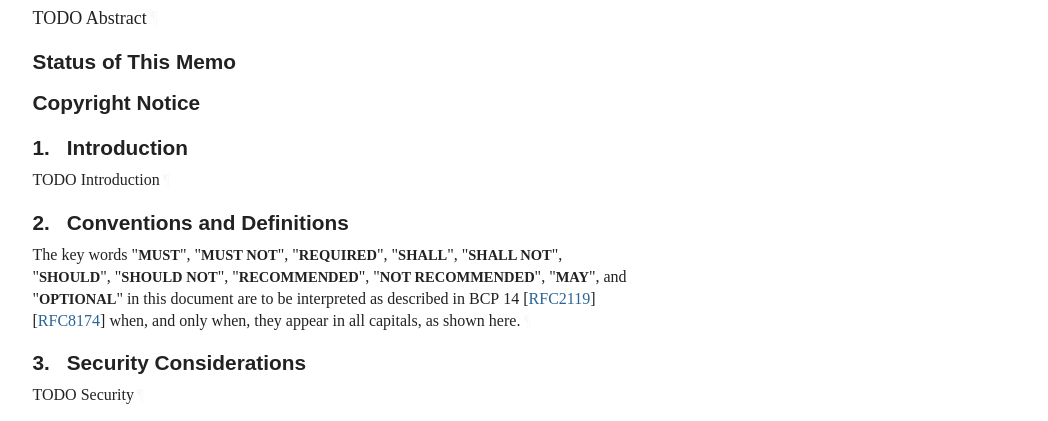
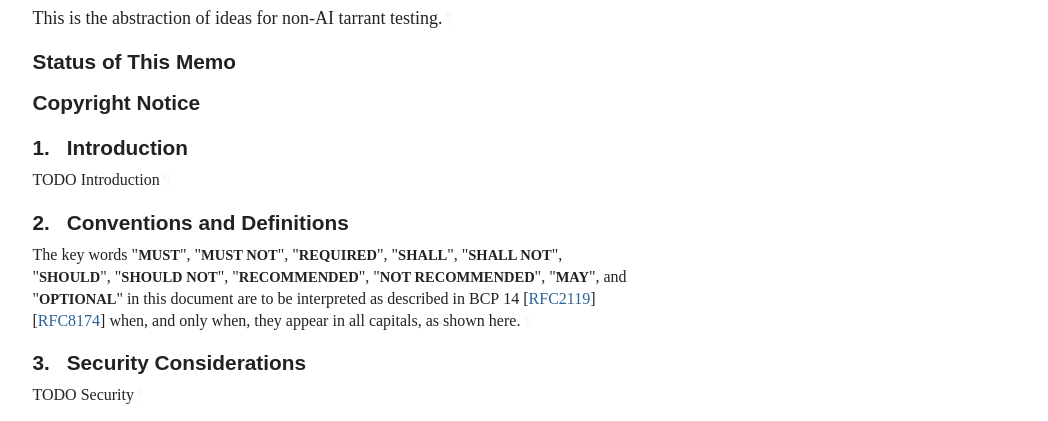
Before and after one commit to starrant-rpc/draft-tarrant-gh-testing, a plain HTML site: page draft-todo-yourname-protocol.html in a window 1280 px wide. Shown: the part 323-744 px from the top of the page, without its empty margins (92-1140 px from the left). Drawn offline with Linux system fonts and the light colour scheme; a web font is replaced by a local one.

Commit message:
Script updating gh-pages from e551f3f. [ci skip]

```diff
--- a/draft-todo-yourname-protocol.html
+++ b/draft-todo-yourname-protocol.html
@@ -7,7 +7,7 @@
 <title>Testing Tarrant</title>
 <meta content="Sarah Tarrant" name="author">
 <meta content="
-       TODO Abstract
+       This is the abstraction of ideas for non-AI tarrant testing.
     " name="description">
 <meta content="xml2rfc 3.34.0" name="generator">
 <meta content="sarah" name="keyword">
@@ -1080,7 +1080,7 @@ svg {
 <h1 id="title">Testing Tarrant</h1>
 <section id="section-abstract">
       <h2 id="abstract"><a href="#abstract" class="selfRef">Abstract</a></h2>
-<p id="section-abstract-1">TODO Abstract<a href="#section-abstract-1" class="pilcrow">¶</a></p>
+<p id="section-abstract-1">This is the abstraction of ideas for non-AI tarrant testing.<a href="#section-abstract-1" class="pilcrow">¶</a></p>
 </section>
 <div id="status-of-memo">
 <section id="section-boilerplate.1">
```
Also changed, not shown: index.html (+1 -1 lines), draft-todo-yourname-protocol.txt.
